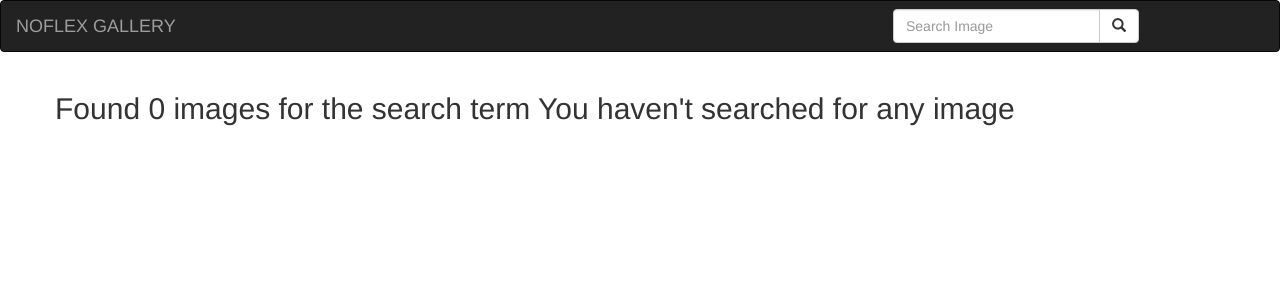
After one commit to Jeff-Mwai/noflex-gallery, a Django app: page /search/ in a window 1280 px wide. The commit adds this page. Shown: the top 300 px of the page. Run offline with Django 3.2, Linux system fonts and the light colour scheme; some libraries are stand-ins or nearby versions.

Commit message:
Added search function

```diff
--- a/gallery/models.py
+++ b/gallery/models.py
@@ -56,7 +56,7 @@ class Image(models.Model):
 
     @classmethod
     def search_by_category(cls, category):
-        images = cls.objects.filter(category__name__icontains=category)
+        images = cls.objects.filter(category__category_name__icontains=category)
         return images
 
     def __str__(self):
--- a/gallery/templates/index.html
+++ b/gallery/templates/index.html
@@ -5,6 +5,11 @@
 <div class="container">
 
   <!-- Looping through news   -->
+
+  {% for location in location %}
+  <a class="button" id="btn" href="/location/{{location.name}}">{{location.name}}</a>
+
+  {% endfor %}
   {% for item in pictures %}
 
   <div class="row">
--- a/gallery/templates/navbar.html
+++ b/gallery/templates/navbar.html
@@ -11,15 +11,15 @@
   <nav class="navbar navbar-inverse">
     <div class="container-fluid">
       <div class="navbar-header">
-        <a class="navbar-brand" href="#">NOFLEX GALLERY</a>
+        <a class="navbar-brand" href="{% url 'images' %}">NOFLEX GALLERY</a>
       </div>
       <!-- Adding a search form  -->
       <div class="col-sm-4 col-md-4 navbar-right">
 
-        <form class="navbar-form" role="search" >
+        <form class="navbar-form" role="search" action="{% url 'search_image' %}">
 
           <div class="input-group">
-            <input type="text" class="form-control" placeholder="Search Article" name="article">
+            <input type="text" class="form-control" placeholder="Search Image" name="image">
             <div class="input-group-btn">
               <button class="btn btn-default" type="submit"><i class="glyphicon glyphicon-search"></i></button>
             </div>
--- /dev/null
+++ b/gallery/templates/search.html
@@ -0,0 +1,26 @@
+{%extends 'base.html'%}
+{% block content %}
+<div class="container">
+
+  <div class="row">
+    {% if images%}
+      <h2>Found {{ images|length }} of searched term {{message}}</h2>
+    {% else %}
+      <h2> Found 0 images for the search term {{message}}</h2>
+    {% endif %}
+
+  </div>
+
+  <div class="row">
+
+  {% if images %}
+    {% for image in images %}
+      <div class="col-sm-6 col-md-3">
+          <h1>{{image.image_name}}</h1>
+          <img src="{{image.image.url}}" class="img-responsive" alt="Image">
+      </div>
+    {% endfor %}
+  {% endif %}
+  </div>
+</div>
+{% endblock %}
--- a/gallery/urls.py
+++ b/gallery/urls.py
@@ -5,6 +5,9 @@ from django.conf.urls.static import static
 
 urlpatterns=[
     url('^$',views.images,name = 'images'),
+    url(r'^search/', views.search_image, name='search_image'),
+    url(r'^location/(?P<location>\w+)/', views.location, name='location'),
+
 ]
 if settings.DEBUG:
     urlpatterns+= static(settings.MEDIA_URL, document_root = settings.MEDIA_ROOT)
--- a/gallery/views.py
+++ b/gallery/views.py
@@ -7,3 +7,21 @@ def images(request):
     pictures = Image.objects.all()
     location = Location.objects.all()
     return render(request, 'index.html', {'pictures':pictures, 'location':location})
+
+def search_image(request):
+
+    if 'image' in request.GET and request.GET["image"]:
+        search_term = request.GET.get("image")
+        searched_images = Image.search_by_category(search_term)
+        message = f"{search_term}"
+
+        return render(request, 'search.html',{"message":message,"images": searched_images})
+
+    else:
+        message = "You haven't searched for any image"
+        return render(request, 'search.html',{"message":message})
+
+def location(request, location):
+    images_by_location = Image.filter_by_location(location)
+    print(images)
+    return render(request, 'location.html', {'location_images': images_by_location})
```
Also changed, not shown: gallery/templates/location.html (added, +8 -0 lines), 1 other file.
